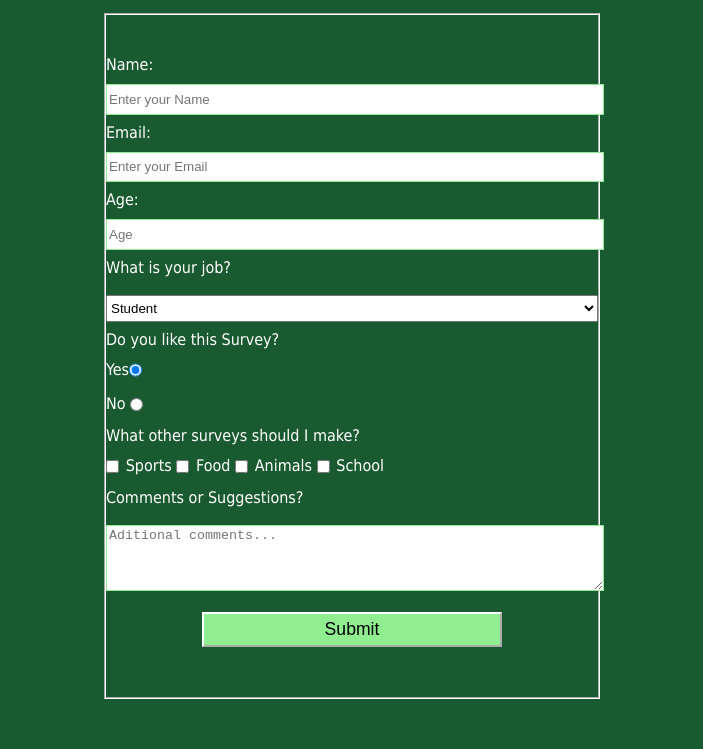
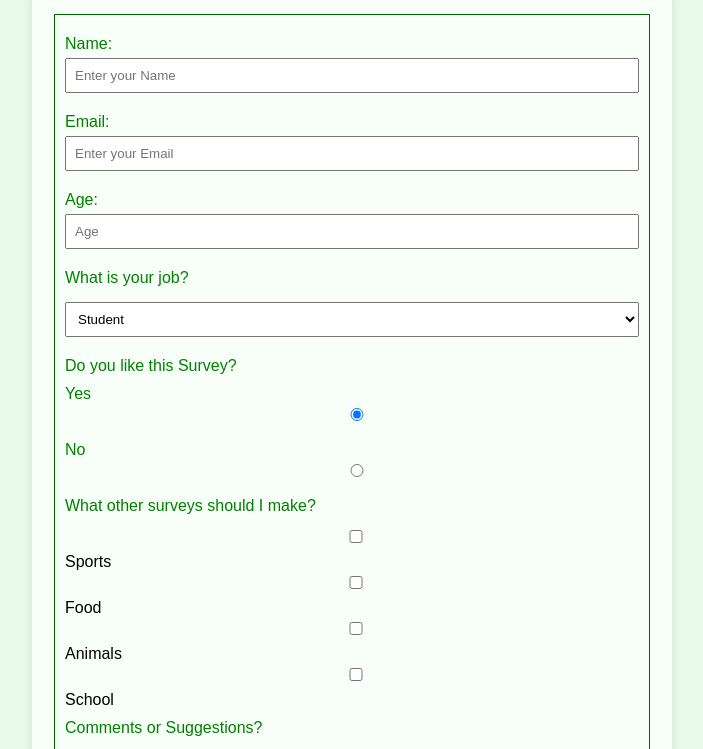
Before and after one commit to KingSD0/Survey-Form, a plain HTML site: page index.html in a window 1280 px wide. Shown: the part 124-873 px from the top of the page, without its empty margins (288-991 px from the left). Drawn offline with Linux system fonts and the light colour scheme.

Commit message:
Update styles.css

```diff
--- a/styles.css
+++ b/styles.css
@@ -1,63 +1,70 @@
 body {
-  width: 100%;
-  height: 100vh;
+  font-family: 'Arial', sans-serif;
+  background-color: #eafaea;
+  /* Slightly darker background */
   margin: 0;
-  background-color: #1a5a30;
-  color: rgb(255, 255, 255);
-  font-family: Tahoma;
-  font-size: 16px;
+  padding: 0;
 }
 
-h1,
-p {
-  margin: 1em auto;
+#title {
   text-align: center;
+  color: #008000;
+  /* Dark green title */
 }
 
-form {
-  width: 60vw;
-  max-width: 500px;
-  min-width: 300px;
-  margin: 0 auto;
-  padding-bottom: 2em;
+#description {
+  text-align: center;
+  color: #006400;
+  /* Dark green description */
+}
+
+#survey-form {
+  max-width: 600px;
+  margin: 20px auto;
+  padding: 20px;
+  background-color: #f8fff8;
+  /* Lighter green form background */
+  box-shadow: 0 0 10px rgba(0, 0, 0, 0.1);
 }
 
 fieldset {
-  border-color: white;
-  padding: 2rem 0;
+  border: 1px solid #006400;
+  /* Dark green border for fieldset */
+  padding: 10px;
+  margin-bottom: 20px;
 }
 
 label {
   display: block;
-  margin: 0.5rem 0;
+  margin: 10px 0;
+  color: #008000;
+  /* Dark green label text */
 }
 
 input,
-textarea,
-select {
-  margin: 10px 0 0 0;
+select,
+textarea {
   width: 100%;
-  min-height: 2em;
+  padding: 8px;
+  margin-top: 5px;
+  margin-bottom: 10px;
+  box-sizing: border-box;
 }
 
-input,
-textarea {
-  border: 1px solid lightgreen;
+button {
+  background-color: #008000;
+  /* Dark green button background */
+  color: #fff;
+  padding: 10px 15px;
+  border: none;
+  cursor: pointer;
+}
+
+button:hover {
+  background-color: #006400;
+  /* Darker green on hover */
 }
 
 .inline {
-  width: unset;
-  margin: 0 0.5em 0 0;
-  vertical-align: middle;
+  margin-right: 10px;
 }
-
-#submit {
-  display: block;
-  width: 60%;
-  margin: 1em auto;
-  height: 2em;
-  font-size: 1.1rem;
-  background-color: lightgreen;
-  border-color: white;
-  min-width: 300px;
-}
```
